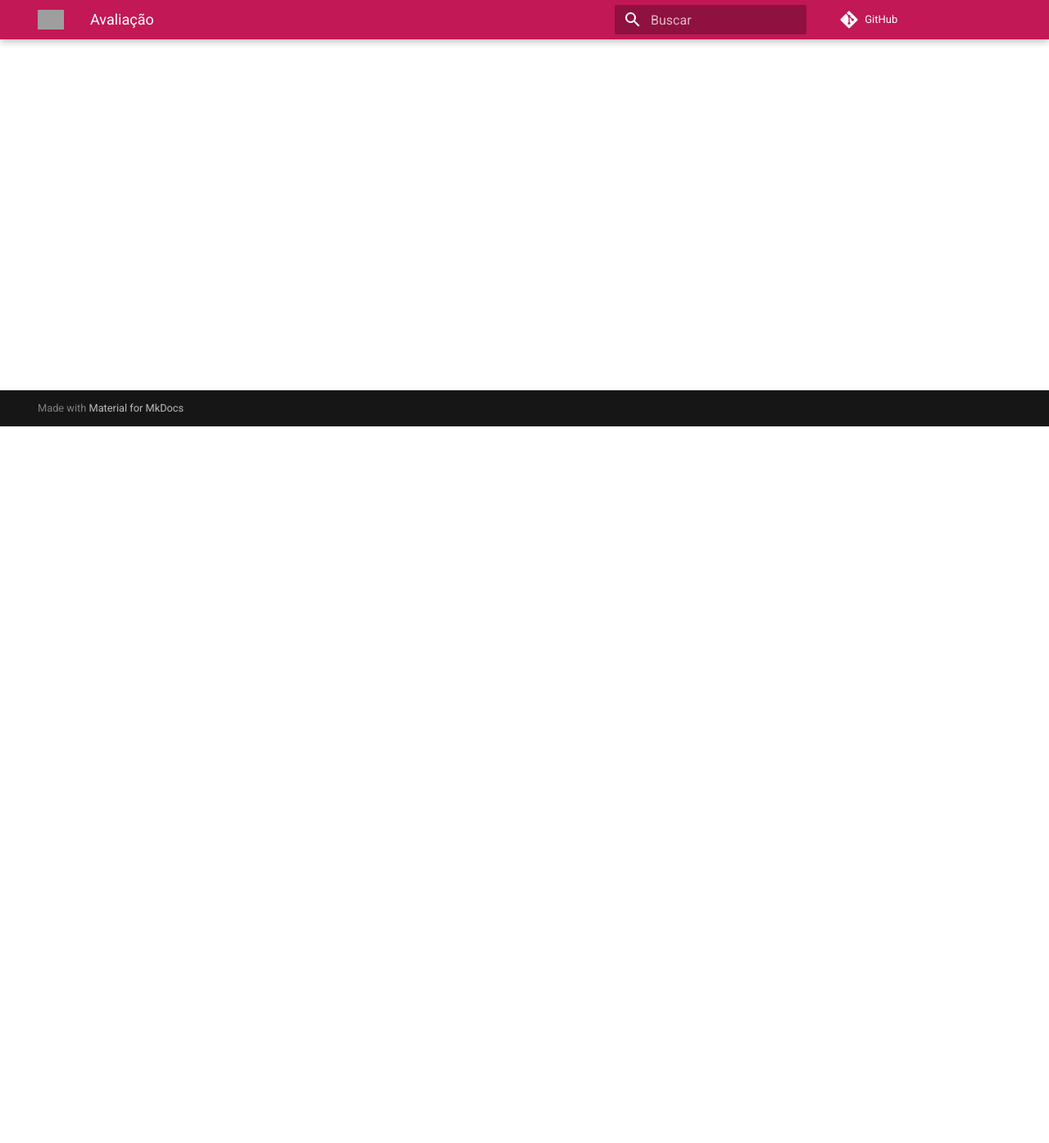
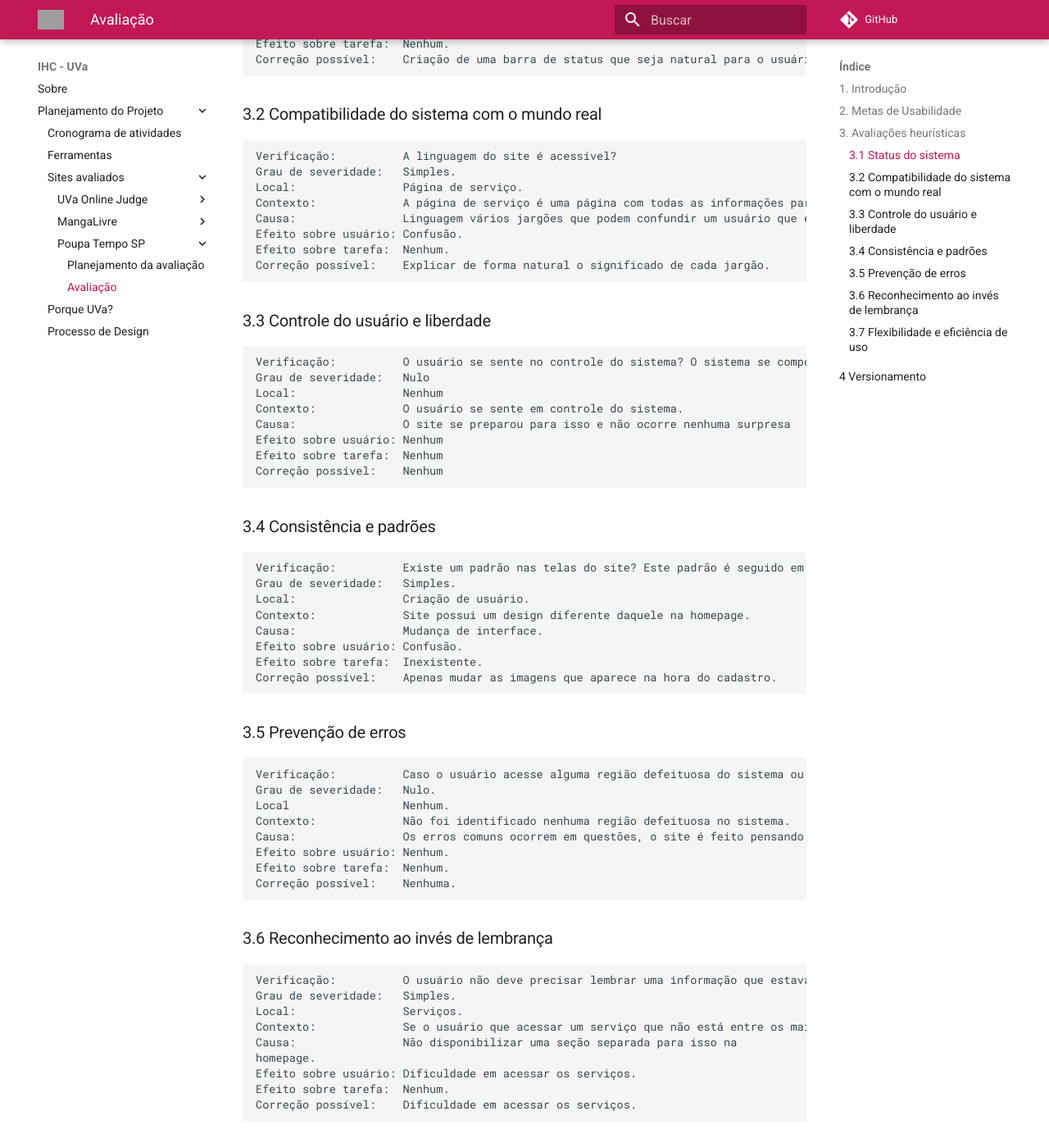
Before and after one commit to WashingtonBispo/2020.1-UVaJudge, an MkDocs documentation site: the page built from docs/avaliacoes_individuais/avaliacao_poupatemposp.md, in a window 1280 px wide and 1400 px high, scrolled down 880 px. Shown: the top 1394 px of the window at 82% size. Built offline with MkDocs 1.6.1 and Material for MkDocs 9.7.7, drawn with Linux system fonts in a browser that asks for light colours; comment, search, counter and statistics services are not loaded; some of the changed text lies outside the part shown; grey boxes are pictures that could not be loaded.

Commit message:
Adição da avaliação individual poupatempoSP

````diff
--- a/docs/avaliacoes_individuais/avaliacao_poupatemposp.md
+++ b/docs/avaliacoes_individuais/avaliacao_poupatemposp.md
@@ -1,8 +1,130 @@
 # **Avaliação do site Poupa Tempo SP**
 
-## 1 Versionamento
+## 1. Introdução
+
+<p align="justify"> &emsp;&emsp; O objetivo dessa avaliação vai ser encontrar problemas na usabilidade do usuário.
+Será feito uma análise de usabilidade avaliação heurística do site poupatempo SP.</p>
+
+## 2. Metas de Usabilidade
+
+1. Eficácia: disponibiliza mais de 70 opções de serviços digitais, sem precisar sair de
+casa.
+2. Eficiência: Encontrar um serviço digital específico é muito difícil, principalmente se
+não for um dos mais utilizados.
+3. Segurança: O site não tem uma segurança. Não existe autenticação em duas etapas
+e para conseguir se cadastrar é necessário fornecer várias informações.
+4. Utilidade: O sistema possui várias ferramentas que o usuário pode utilizar no dia a
+dia.
+5. Aprendizagem: O site possui um bom fluxo de navegação.
+6. Memorização: O site não costuma ser modificado, então não existe dificuldade para
+memorizar
+
+## 3. Avaliações heurísticas
+
+### 3.1 Status do sistema
+
+```
+Verificação:          O site informa ao usuário a situação atual do sistema?
+Grau de severidade:   Simples.
+Local:                Criação do contas.
+Contexto:             A criação de uma contra é necessário passar por alguns
+passos.
+Causa:                Não é possível ver uma barra de status para ver o progresso
+Efeito sobre usuário: Ansiedade por não saber quando que vai terminar
+Efeito sobre tarefa:  Nenhum.
+Correção possível:    Criação de uma barra de status que seja natural para o usuário.
+```
+
+### 3.2 Compatibilidade do sistema com o mundo real
+
+```
+Verificação:          A linguagem do site é acessível?
+Grau de severidade:   Simples.
+Local:                Página de serviço.
+Contexto:             A página de serviço é uma página com todas as informações para acessar aquele serviço.
+Causa:                Linguagem vários jargões que podem confundir um usuário que é novo nessa área.
+Efeito sobre usuário: Confusão.
+Efeito sobre tarefa:  Nenhum.
+Correção possível:    Explicar de forma natural o significado de cada jargão.
+```
+
+### 3.3 Controle do usuário e liberdade
+
+```
+Verificação:          O usuário se sente no controle do sistema? O sistema se comporta como esperado?
+Grau de severidade:   Nulo
+Local:                Nenhum
+Contexto:             O usuário se sente em controle do sistema.
+Causa:                O site se preparou para isso e não ocorre nenhuma surpresa
+Efeito sobre usuário: Nenhum
+Efeito sobre tarefa:  Nenhum
+Correção possível:    Nenhum
+```
+
+### 3.4 Consistência e padrões
+
+```
+Verificação:          Existe um padrão nas telas do site? Este padrão é seguido em todos os lugares possíveis?
+Grau de severidade:   Simples.
+Local:                Criação de usuário.
+Contexto:             Site possui um design diferente daquele na homepage.
+Causa:                Mudança de interface.
+Efeito sobre usuário: Confusão.
+Efeito sobre tarefa:  Inexistente.
+Correção possível:    Apenas mudar as imagens que aparece na hora do cadastro.
+```
+
+### 3.5 Prevenção de erros
+
+```
+Verificação:          Caso o usuário acesse alguma região defeituosa do sistema ou algum link quebrado, a mensagem de erro é clara? O sistema auxilia o usuário caso alguma funcionalidade não funciona como deveria?
+Grau de severidade:   Nulo.
+Local                 Nenhum.
+Contexto:             Não foi identificado nenhuma região defeituosa no sistema.
+Causa:                Os erros comuns ocorrem em questões, o site é feito pensando na possibilidade desse erro.
+Efeito sobre usuário: Nenhum.
+Efeito sobre tarefa:  Nenhum.
+Correção possível:    Nenhuma.
+```
+
+### 3.6 Reconhecimento ao invés de lembrança
+
+```
+Verificação:          O usuário não deve precisar lembrar uma informação que estava em uma página acessada anteriormente no mesmo site.
+Grau de severidade:   Simples.
+Local:                Serviços.
+Contexto:             Se o usuário que acessar um serviço que não está entre os mais visitados, ele vai ter dificuldades.
+Causa:                Não disponibilizar uma seção separada para isso na
+homepage.
+Efeito sobre usuário: Dificuldade em acessar os serviços.
+Efeito sobre tarefa:  Nenhum.
+Correção possível:    Dificuldade em acessar os serviços.
+```
+
+### 3.7 Flexibilidade e eficiência de uso
+
+```
+Verificação:          Existe algum tipo de personalização para atender usuários de perfis diferentes? Existem atalhos para agilizar a utilização do site por usuários mais experientes?
+Grau de severidade:   Grave.
+Local:                Poupatempo SP (geral).
+Contexto:             A interface parte do princípio que o usuário já fez esse
+tipos de tarefa antes.
+Causa:                Assumir perfil único de usuário.
+Efeito sobre usuário: Afasta usuários que não tem muito conhecimento.
+Efeito sobre tarefa:  Exclusão.
+Correção possível:    Apresentar um guia básico descrevendo como funciona
+as siglas e o que cada serviço faz.
+```
+
+
+
+
+##
+
+## 4 Versionamento
 
 |Data|Versão|Descrição|Autor|
 |:-:|:-:|:-:|:-:|
 |15/09/2020|1.0|Criação do documento|Washington Bispo|
 |15/09/2020|1.1|Atualizando formatação base|Sérgio Cipriano|
+|19/09/2020|1.2|Primeira versão|Paulo Batista|
````
